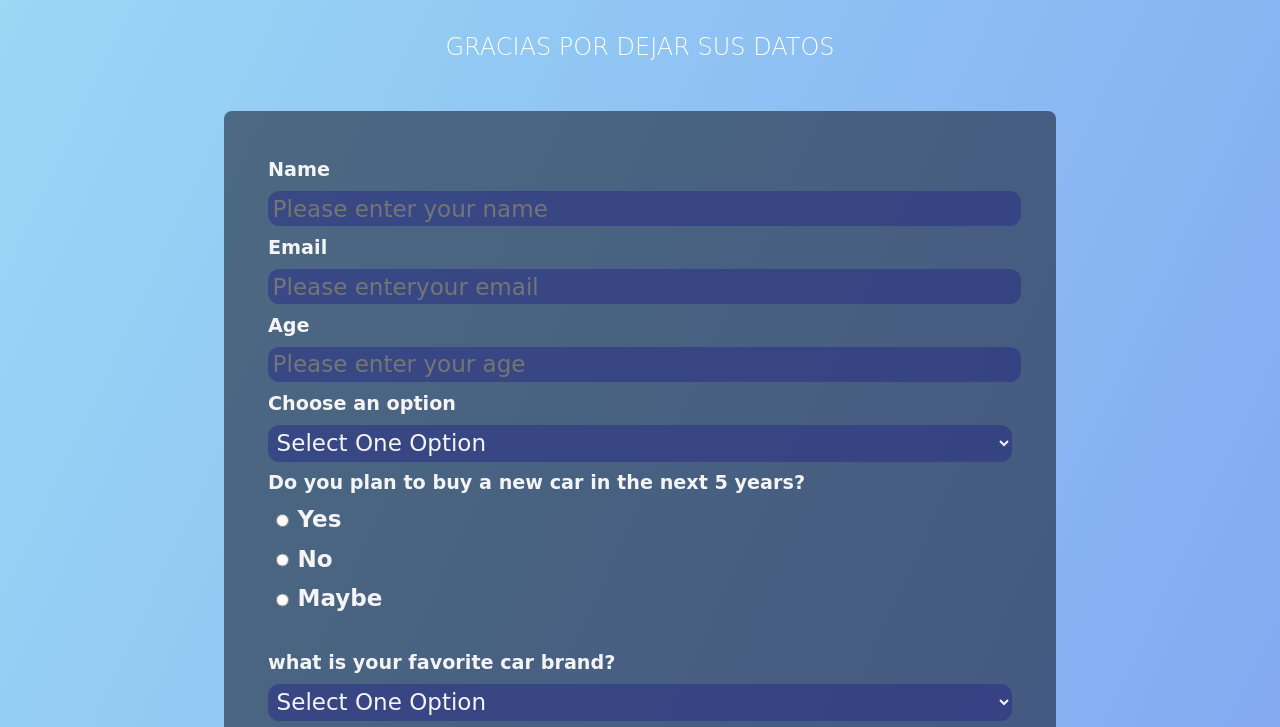
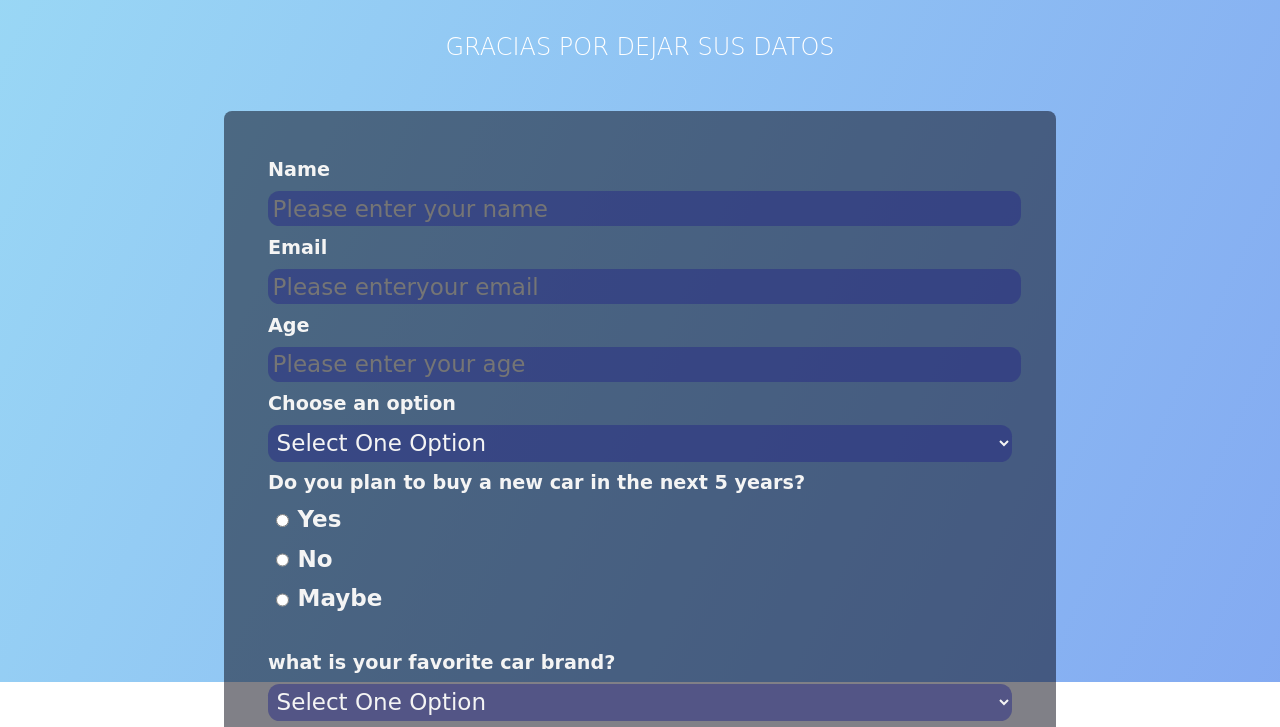
Before and after one commit to Kamiro0/FORMULARIO, a plain HTML site: page index.html in a window 1280 px wide. Shown: the part 118-845 px from the top of the page. Drawn offline with Linux system fonts and the light colour scheme.

Commit message:
subir css

```diff
--- a/styles.css
+++ b/styles.css
@@ -9,8 +9,8 @@ body {
 body::before {
     content: " ";
     position: fixed;
-    top: 50;
-    left: 50;
+    top: 0;
+    left: 0;
     width: 100%;
     height: 100%;
     background-size: cover;
```
